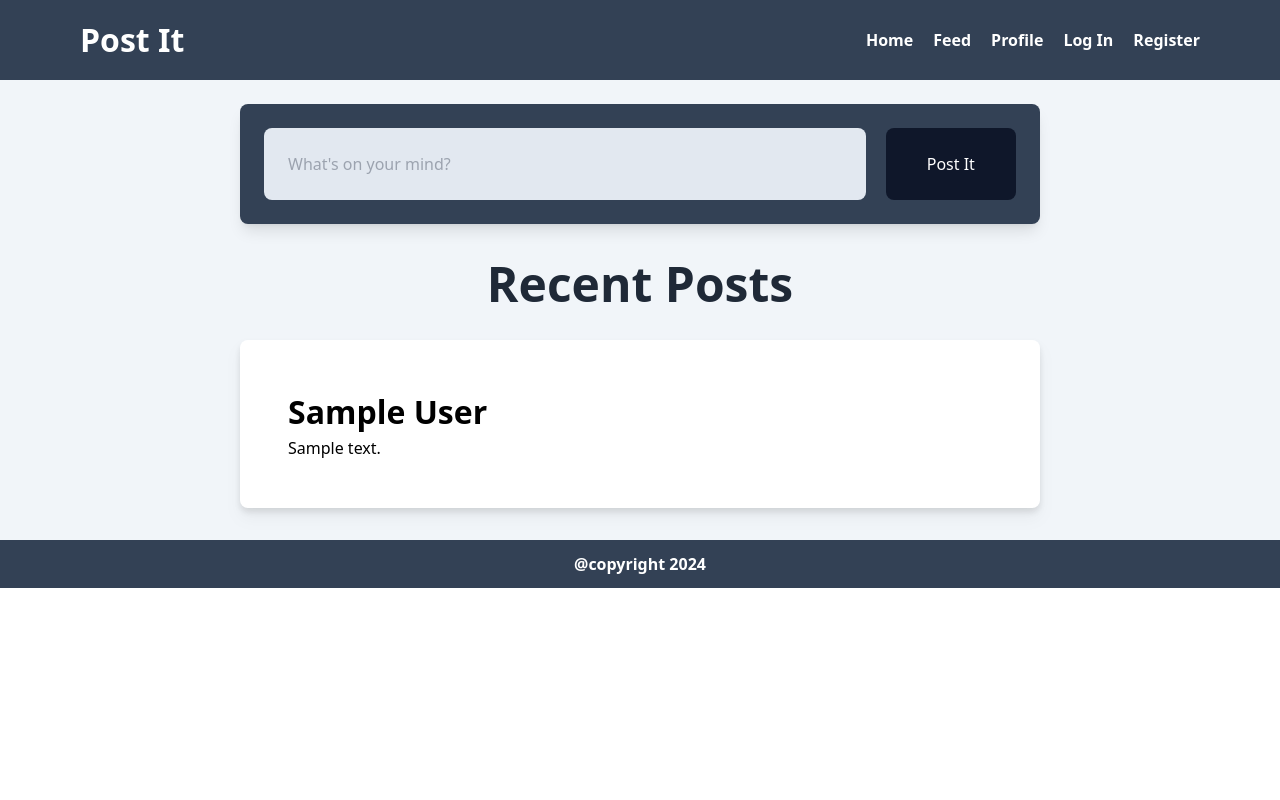
After one commit to josephJJ1020/Post-It, a Laravel app: page /feed in a window 1280 px wide. The commit adds this page. Run offline with Laravel 10, Linux system fonts and the light colour scheme; tables that the repository leaves empty hold one stand-in row (values such as "Sample post"); style sheets or scripts are compiled from the project's sources.

Commit message:
create feed page; create migration for post and user; create model for post

```diff
--- a/app/Http/Controllers/DashboardController.php
+++ b/app/Http/Controllers/DashboardController.php
@@ -3,10 +3,23 @@
 namespace App\Http\Controllers;
 
 use Illuminate\Http\Request;
+use App\Models\Post;
 
 class DashboardController extends Controller
 {
-    public function index() {
+    public function index()
+    {
         return view('welcome');
     }
+
+    // return feed view
+    public function feed()
+    {
+        $posts = Post::all();
+
+        // $posts = [["author_name" => "Anon1", "content" => "sample content 1"], ["author_name" => "Anon 2", "content" => "sample content 2"]];
+
+        // return view('feed', ["posts" => $posts, "toast" => ["type" => "success", "message" => "sample toast"]]);
+        return view('feed', ["posts" => $posts]);
+    }
 }
--- /dev/null
+++ b/app/Models/Post.php
@@ -0,0 +1,11 @@
+<?php
+
+namespace App\Models;
+
+use Illuminate\Database\Eloquent\Factories\HasFactory;
+use Illuminate\Database\Eloquent\Model;
+
+class Post extends Model
+{
+    use HasFactory;
+}
--- /dev/null
+++ b/resources/views/components/feed/post.blade.php
@@ -0,0 +1,4 @@
+<div id="feed-post" class="w-4/5 p-12 drop-shadow-lg bg-white mb-8 max-w-[800px] text-black rounded-lg">
+    <h1 class="font-extrabold text-[32px]">{{ $post["author_name"] ?? ""  }}</h1>
+    <p>{{ $post["content"] ?? ""  }}</p>
+</div>
--- a/resources/views/components/layout.blade.php
+++ b/resources/views/components/layout.blade.php
@@ -8,7 +8,23 @@
     {{-- import tailwind with vite --}}
     @vite('resources/css/app.css')
 </head>
-<body class="h-screen">
+<body class="min-h-screen">
+    {{-- show toast if available --}}
+    @if (isset($toast))
+        @switch($toast["type"])
+        {{-- show success toast --}}
+            @case("success")
+                <div role="alert" class="alert alert-success absolute">
+                    <svg xmlns="http://www.w3.org/2000/svg" class="stroke-current shrink-0 h-6 w-6" fill="none" viewBox="0 0 24 24"><path stroke-linecap="round" stroke-linejoin="round" stroke-width="2" d="M9 12l2 2 4-4m6 2a9 9 0 11-18 0 9 9 0 0118 0z" /></svg>
+                    <span>{{ $toast["message"] }}</span>
+                </div>
+                @break
+            @default
+                {{-- show nothing --}}
+                @break
+        @endswitch
+    @endif
+
     {{-- import navbar --}}
     @include('components.navbar')
 
--- a/resources/views/components/navbar.blade.php
+++ b/resources/views/components/navbar.blade.php
@@ -1,27 +1,27 @@
 <nav class="w-full h-[80px] bg-slate-700 text-white">
-    <div class="flex justify-between items-center h-full px-5 xl:px-20">
+    <div class="flex justify-between items-center h-full px-5 md:px-20">
         {{-- nav logo --}}
         <div class="">
             <a href="/">
-                <h1 class="font-extrabold text-[32px]">Post It</h1>
+                <h1 class="font-extrabold text-[32px] ">Post It</h1>
             </a>
         </div>
 
         {{-- nav links --}}
         <ul class="flex gap-5 font-bold">
-            <a href="/">
+            <a href="/" class="hover:text-slate-400">
                 Home
             </a>
-            <a href="/feed">
+            <a href="/feed" class="hover:text-slate-400">
                 Feed
             </a>
-            <a href="/profile">
+            <a href="/profile" class="hover:text-slate-400">
                 Profile
             </a>
-            <a href="/login">
+            <a href="/login" class="hover:text-slate-400">
                 Log In
             </a>
-            <a href="/register">
+            <a href="/register" class="hover:text-slate-400">
                 Register
             </a>
 
--- /dev/null
+++ b/resources/views/feed.blade.php
@@ -0,0 +1,25 @@
+<x-layout pageTitle="Feed" :toast="$toast ?? null">
+    <section id="feed-posts" class="w-full flex flex-col justify-start items-center bg-slate-100 h-full pt-6">
+        {{-- create post form --}}
+        <form class="bg-slate-700 p-6 w-100 md:w-4/5 max-w-[800px] flex mb-6 rounded-lg shadow-lg flex-wrap gap-5">
+            <input type="text" class="w-4/5 bg-slate-200 text-black p-6 rounded-lg" placeholder="What's on your mind?"/>
+            <button type="submit" class="text-white grow bg-slate-900 rounded-lg">Post It</button>
+        </form>
+
+
+        {{-- loop through array of posts if available --}}
+        @if (isset($posts) and count($posts) !== 0)
+         <h1 class="font-extrabold text-[48px] mb-5">Recent Posts</h1>
+            @foreach ($posts as $post)
+                {{-- feed post component --}}
+                <x-feed.post :post="$post" />
+            @endforeach
+        @else
+            <h1 class="font-extrabold text-[48px] mt-12 text-slate-800">No throughts here... yet.</h1>
+            <p class="font-bold">Be the first to show yours!</p>
+
+            <img src={{ url('images/thinking.png') }} class="h-2/5 max-h-[600px]"/>
+        @endif
+    </section>
+
+</x-layout>
--- a/resources/views/welcome.blade.php
+++ b/resources/views/welcome.blade.php
@@ -1,6 +1,6 @@
 <x-layout pageTitle="Post It - Create Your Post Now">
     {{-- home section 1 banner --}}
-    <section class="w-full h-full max-h-[1000px] relative text-black">
+    <section class="w-full h-full max-h-[1000px] relative text-slate-800">
         {{-- background div with image --}}
         <div class="absolute top-0 left-0 h-full w-full -z-10 bg-cover bg-right-bottom" style="background-image:url('/images/home-1.jpg')"></div>
         {{-- wrapper --}}
--- a/routes/web.php
+++ b/routes/web.php
@@ -17,6 +17,7 @@ use Illuminate\Support\Facades\Request;
 */
 
 Route::get('/', [DashboardController::class, 'index']);
+Route::get('/feed', [DashboardController::class, 'feed']);
 Route::get('/profile', [ProfileController::class, 'index']);
 
 // Route::get('/{name?}', function ($name) {
```
Also changed, not shown: app/Http/Controllers/PostController.php (added, +22 -0 lines), database/migrations/2014_10_12_000000_create_users_table.php, database/migrations/2024_02_10_131619_create_posts_table.php (added), public/images/thinking.jpg (added), public/images/thinking.png (added).
